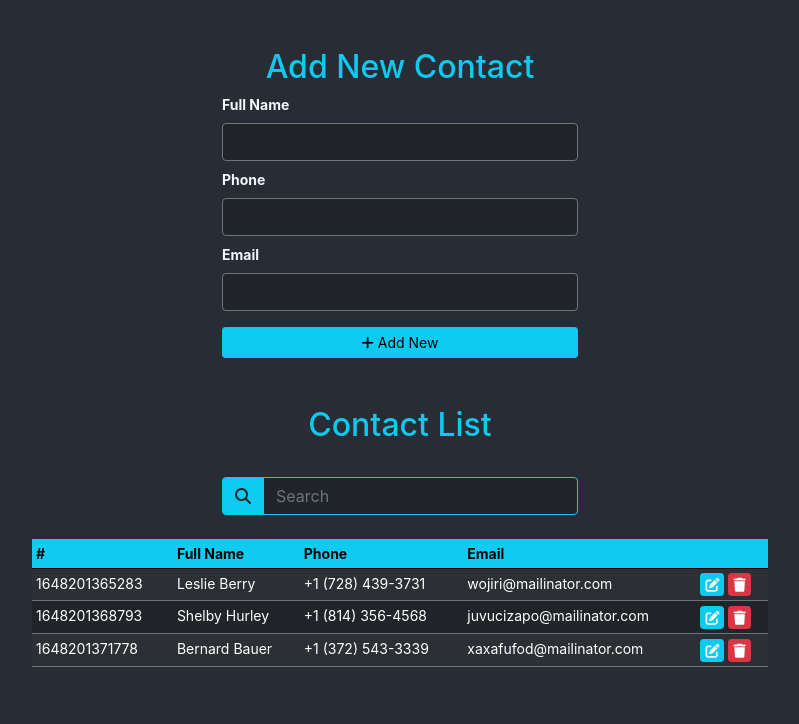
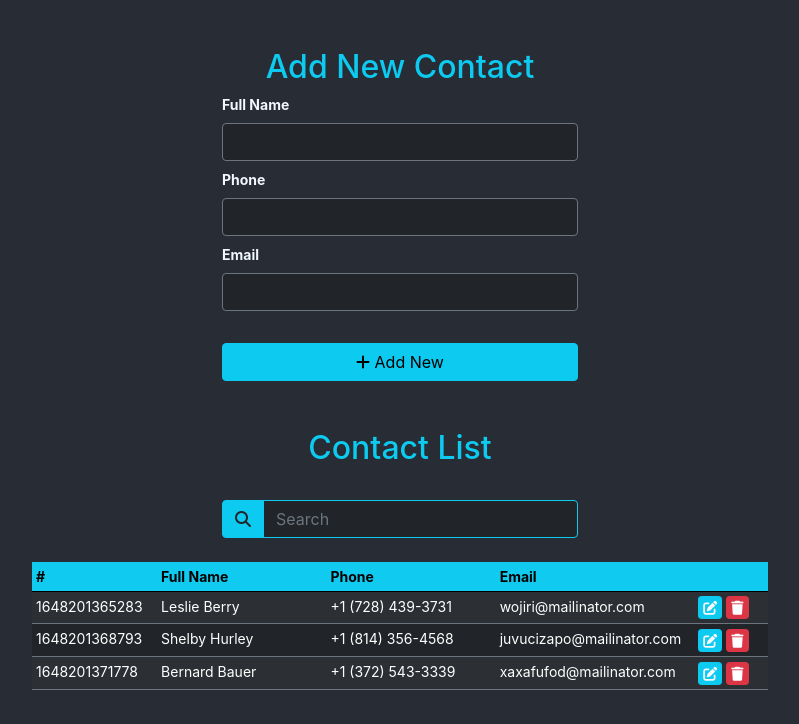
Before and after one commit to mi-prakash/react-contacts, a React (Create React App) app: page / in a window 1280 px wide. Shown: the top 724 px of the page, without its empty margins (240-1039 px from the left). Built offline with nearby package versions, Linux system fonts and the light colour scheme.

Commit message:
inline quick edit added

```diff
--- a/src/assets/css/main.css
+++ b/src/assets/css/main.css
@@ -42,3 +42,16 @@ label {
   color: #000;
   border-color: #10caf0;
 }
+td {
+  position: relative;
+}
+td .pointer {
+  cursor: pointer;
+  display: none;
+  position: absolute;
+  right: 4px;
+  margin-top: 4px;
+}
+td:hover .pointer {
+  display: inline-flex;
+}
--- a/src/assets/css/main.less
+++ b/src/assets/css/main.less
@@ -52,3 +52,18 @@ label {
 	color: #000;
 	border-color: #10caf0;
 }
+td {
+	position: relative;
+	.pointer {
+		cursor: pointer;
+		display: none;
+		position: absolute;
+		right: 4px;
+		margin-top: 4px;
+	}
+	&:hover {
+		.pointer {
+			display: inline-flex;
+		}
+	}
+}
--- a/src/components/ContactForm.jsx
+++ b/src/components/ContactForm.jsx
@@ -96,6 +96,21 @@ function ContactForm() {
 		}
 	};
 
+	const inlineEditUser = (userEdit) => {
+		if (user.name && user.email) {
+			const updatedUsers = users.map((user) => {
+				if (user.id === userEdit.id) {
+					user.name = userEdit.name;
+					user.email = userEdit.email;
+					user.phone = userEdit.phone;
+				}
+				return user;
+			});
+
+			updatedUsers(updatedUsers);
+		}
+	};
+
 	return (
 		<>
 			<div className="container form mt-5">
@@ -141,8 +156,8 @@ function ContactForm() {
 									value={user.email}
 								/>
 							</div>
-							<div className="d-grid pt-2">
-								<button type="submit" className="btn btn-info btn-sm add-new">
+							<div className="d-grid pt-4">
+								<button type="submit" className="btn btn-info add-new">
 									<i className="fa fa-plus"></i> Add New
 								</button>
 							</div>
@@ -186,7 +201,15 @@ function ContactForm() {
 							</thead>
 							<tbody>
 								{users.map((user) => (
-									<ContactRow key={user.id} user={user} editUser={editUser} deleteUser={deleteUser} />
+									<ContactRow
+										key={user.id}
+										user={user}
+										editUser={editUser}
+										inlineEditUser={inlineEditUser}
+										deleteUser={deleteUser}
+										users={users}
+										setUsers={setUsers}
+									/>
 								))}
 							</tbody>
 						</table>
--- a/src/components/ContactRow.jsx
+++ b/src/components/ContactRow.jsx
@@ -1,12 +1,111 @@
-function ContactRow({ user, editUser, deleteUser }) {
+import { useEffect, useRef, useState } from 'react';
+
+function ContactRow({ user, inlineEditUser, editUser, deleteUser, users, setUsers }) {
+	const [_user, setUser] = useState(user);
+	const [isEdit, setIsEdit] = useState({
+		id: 0,
+		name: '',
+		status: false,
+	});
+	const inputRef = useRef(null);
+
+	function quickEdit(stateId, stateName, stateStatus = true) {
+		let data = {
+			id: stateId,
+			name: stateName,
+			status: stateStatus,
+		};
+
+		setIsEdit(data);
+		setUser(_user);
+	}
+
+	useEffect(() => {
+		if (!isEdit.status) return;
+		inputRef.current.focus();
+	}, [isEdit.status]);
+
+	const changeStateValue = (event) => {
+		const { name, value } = event.target;
+		setUser(() => {
+			return {
+				..._user,
+				[name]: value,
+			};
+		});
+	};
+
+	const blurHandler = () => {
+		inlineEditUser(_user);
+		setIsEdit({ id: 0, name: '', status: false });
+
+		users.map((user) => {
+			if (user.id === _user.id) {
+				user.name = _user.name;
+				user.email = _user.email;
+				user.phone = _user.phone;
+			}
+			return user;
+		});
+		setUsers([...users]);
+	};
+
 	return (
 		<>
 			<tr>
-				<td>{user.id}</td>
-				<td>{user.name}</td>
-				<td>{user.phone}</td>
-				<td>{user.email}</td>
-				<td>
+				<td width="17%">{user.id}</td>
+				<td width="23%">
+					{isEdit.status && isEdit.name === 'name' && isEdit.id === user.id ? (
+						<input
+							ref={inputRef}
+							type="text"
+							className="form-control form-control-sm bg-dark text-light border-info"
+							name="name"
+							onChange={changeStateValue}
+							onBlur={blurHandler}
+							value={_user.name}
+						/>
+					) : (
+						<>
+							{_user.name} <i className="fa fa-edit text-info pointer" onClick={() => quickEdit(user.id, 'name')}></i>
+						</>
+					)}
+				</td>
+				<td width="23%">
+					{isEdit.status && isEdit.name === 'phone' && isEdit.id === user.id ? (
+						<input
+							ref={inputRef}
+							type="text"
+							className="form-control form-control-sm bg-dark text-light border-info"
+							name="phone"
+							onChange={changeStateValue}
+							onBlur={blurHandler}
+							value={_user.phone}
+						/>
+					) : (
+						<>
+							{user.phone} <i className="fa fa-edit text-info pointer" onClick={() => quickEdit(user.id, 'phone')}></i>
+						</>
+					)}
+				</td>
+				<td width="27%">
+					{isEdit.status && isEdit.name === 'email' && isEdit.id === user.id ? (
+						<input
+							ref={inputRef}
+							type="text"
+							className="form-control form-control-sm bg-dark text-light border-info"
+							name="email"
+							onChange={changeStateValue}
+							onBlur={blurHandler}
+							value={_user.email}
+						/>
+					) : (
+						<>
+							{user.email} <i className="fa fa-edit text-info pointer" onClick={() => quickEdit(user.id, 'email')}></i>
+						</>
+					)}
+				</td>
+				<td width="10%">
 					<button
 						type="button"
 						className="btn btn-info text-light btn-sm px-1 py-0 me-1"
--- a/src/components/Modal/Modal.jsx
+++ b/src/components/Modal/Modal.jsx
@@ -1,4 +1,3 @@
-import React from 'react';
 import './modal.css';
 
 export function Modal({ userEdit, setUserEdit, users, setUsers }) {
```
